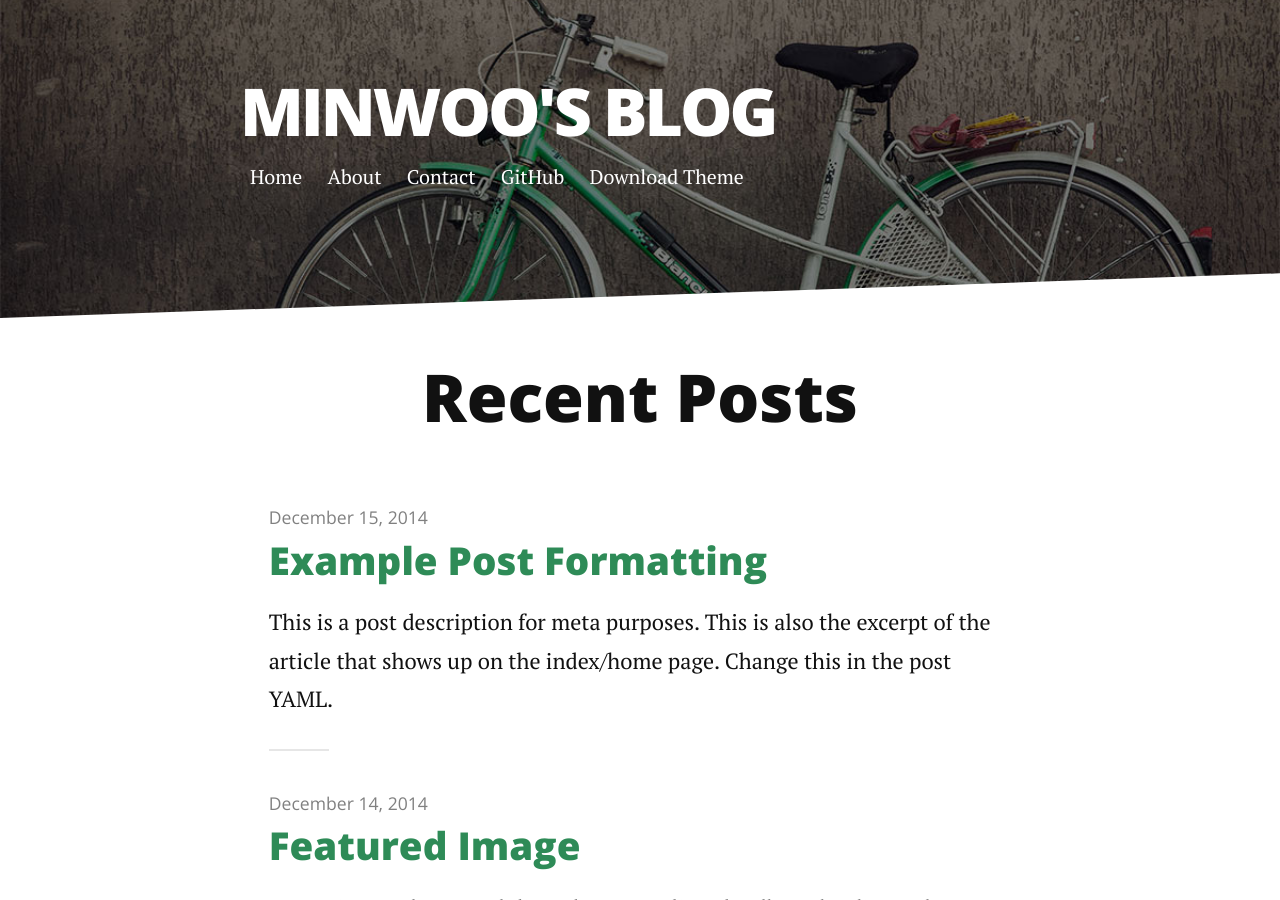
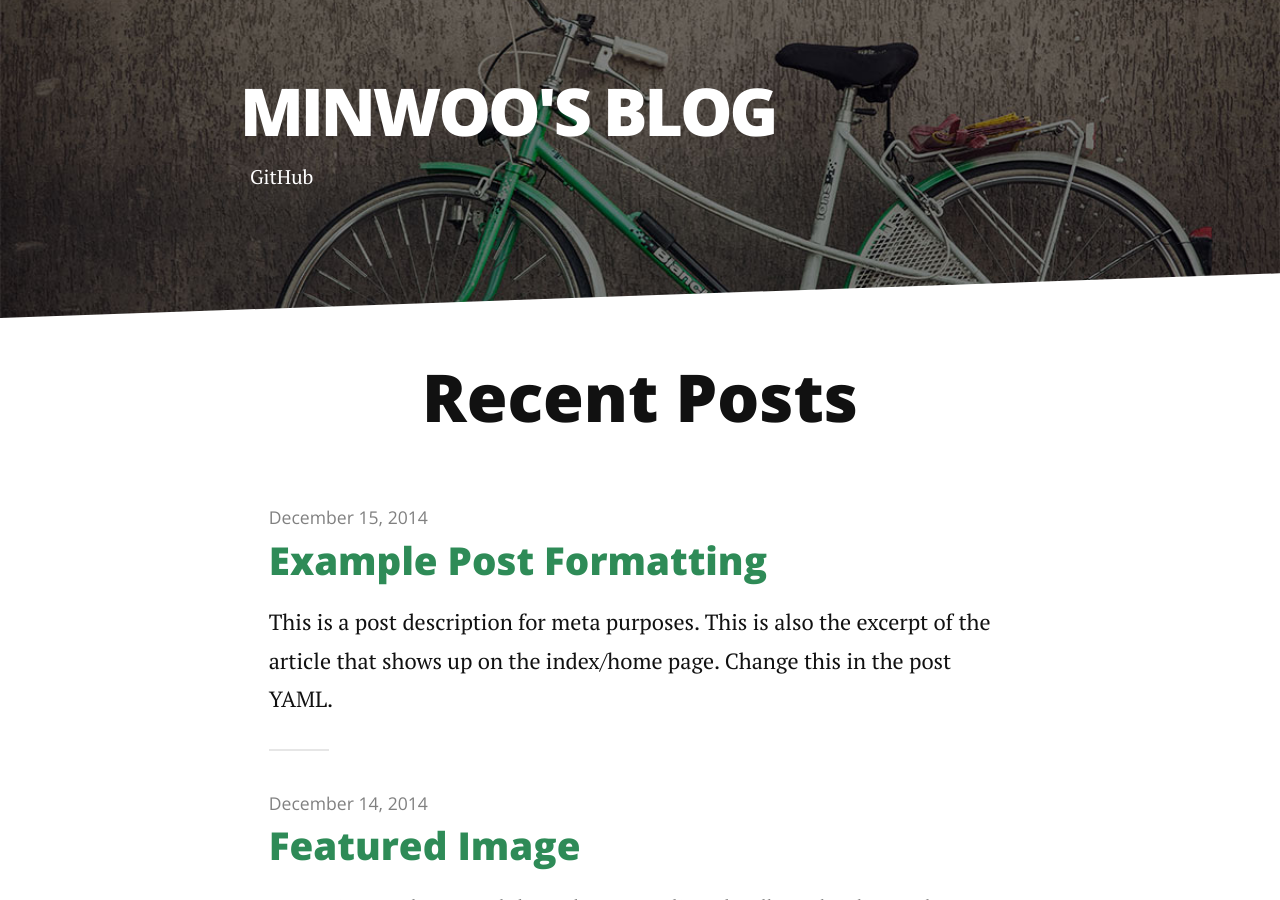
Before and after one commit to alsdn4956/KMU-Minu.github.io, a Jekyll site: the page built from index.html, in a window 1280 px wide and 900 px high. Built offline with Jekyll 4.4.1, drawn with Linux system fonts in a browser that asks for light colours; nearby versions of some CDN libraries; the list of posts is cut into pages by our own code.

Commit message:
Renewal header.html

```diff
--- a/_includes/header.html
+++ b/_includes/header.html
@@ -3,13 +3,7 @@
          <h1 class="logo"><a href="/">{{ site.title }}</a></h1>
          <nav class="nav-collapse">
              <ul class="noList">
-                 {%- for link in site.navigation -%}{%- assign current = nil -%}{%- if page.url contains link.url or forloop.first and page.url == '/' or page.url == 'index.html' -%}{%- assign current = 'current' -%}{%- endif -%}
-                 <li class="element {%- if forloop.first -%}first{%- endif -%} {{ current }} {%- if forloop.last -%}last{%- endif -%}">
-                     <a href="{{ link.url }}">{{ link.title }}</a>
-                 </li>
-                 {%- endfor -%}
-                 <li> <a href="https://github.com/brianmaierjr/long-haul" target="_blank">GitHub</a></li>
-                 <li><a href="https://github.com/brianmaierjr/long-haul/archive/master.zip">Download Theme</a></li>
+                 <li> <a href="https://github.com/kmu-Minwoo" target="_blank">GitHub</a></li>
              </ul>
          </nav>
      </div>
```
